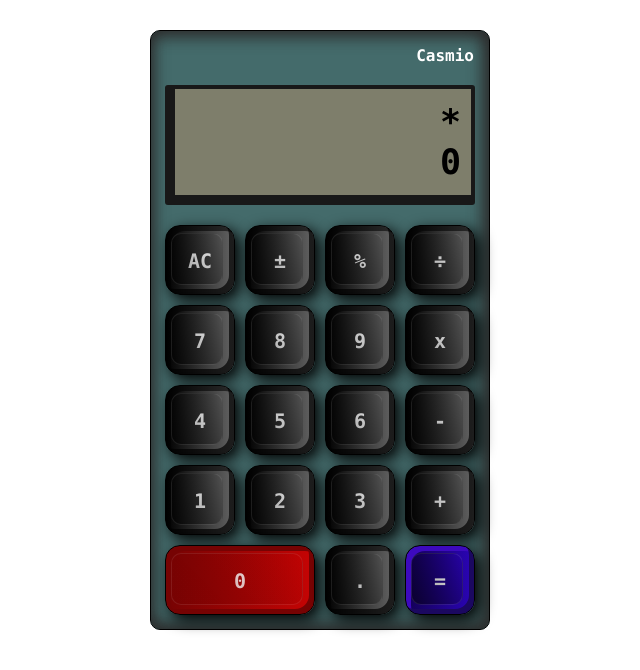
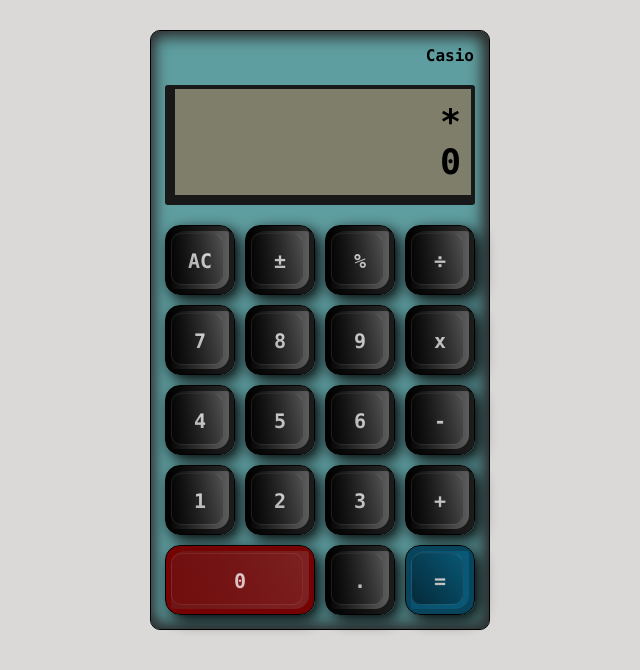
Before and after one commit to B-Oz/Calculator, a plain HTML site: page index.html in a window 1280 px wide. Shown: the whole page, without its empty margins (320-960 px from the left). Drawn offline with Linux system fonts and the light colour scheme.

Commit message:
style done

```diff
--- a/index.html
+++ b/index.html
@@ -14,7 +14,7 @@
   <body>
 
     <div class="calc-wrapper">
-        <p class="casmio">Casmio</p>
+        <p class="casmio">Casio</p>
         <div class="calc-screen1">
             <div id="oparator">*</div>
          <div class="calc-screen">
--- a/style.css
+++ b/style.css
@@ -5,13 +5,8 @@
   font-family: consolas;
   font-weight: 900;
 }
-
-* {
-  margin: 0;
-  padding: 0;
-  box-sizing: border-box;
-  font-family: consolas;
-  font-weight: 900;
+body {
+  background-color: rgb(219, 216, 216);
 }
 
 .calc-wrapper {
@@ -19,14 +14,14 @@
   height: 600px;
   border: 1px solid black;
   margin: 30px auto;
-  background-color: rgb(68, 107, 107);
+  background-color: cadetblue;
   text-align: end;
   border-radius: 10px;
   box-shadow: inset -6px 6px 15px rgb(45, 45, 45),
     inset 3px -6px 15px rgb(45, 45, 45);
 }
 .casmio {
-  color: white;
+  color: black;
   margin-top: 15px;
   margin-right: 15px;
 }
@@ -96,7 +91,7 @@
 
 .zero {
   width: 150px;
-  background: linear-gradient(90deg, rgb(118, 3, 3), rgb(198, 4, 4));
+  background: linear-gradient(90deg, rgb(109, 22, 22), rgb(125, 34, 34));
   box-shadow: inset -5px -5px rgb(118, 3, 3), inset 5px 5px rgb(118, 3, 3),
     5px 5px 15px black;
 }
@@ -110,7 +105,7 @@
 }
 
 .opposite {
-  background: linear-gradient(90deg, rgb(19, 1, 83), rgb(43, 4, 184));
-  box-shadow: inset -5px -5px rgb(27, 8, 96), inset 5px 5px rgb(61, 10, 190),
+  background: linear-gradient(90deg, rgb(9, 81, 109), rgb(9, 89, 120));
+  box-shadow: inset -5px -5px rgb(8, 69, 93), inset 5px 5px rgb(8, 69, 93),
     5px 5px 15px black;
 }
```
